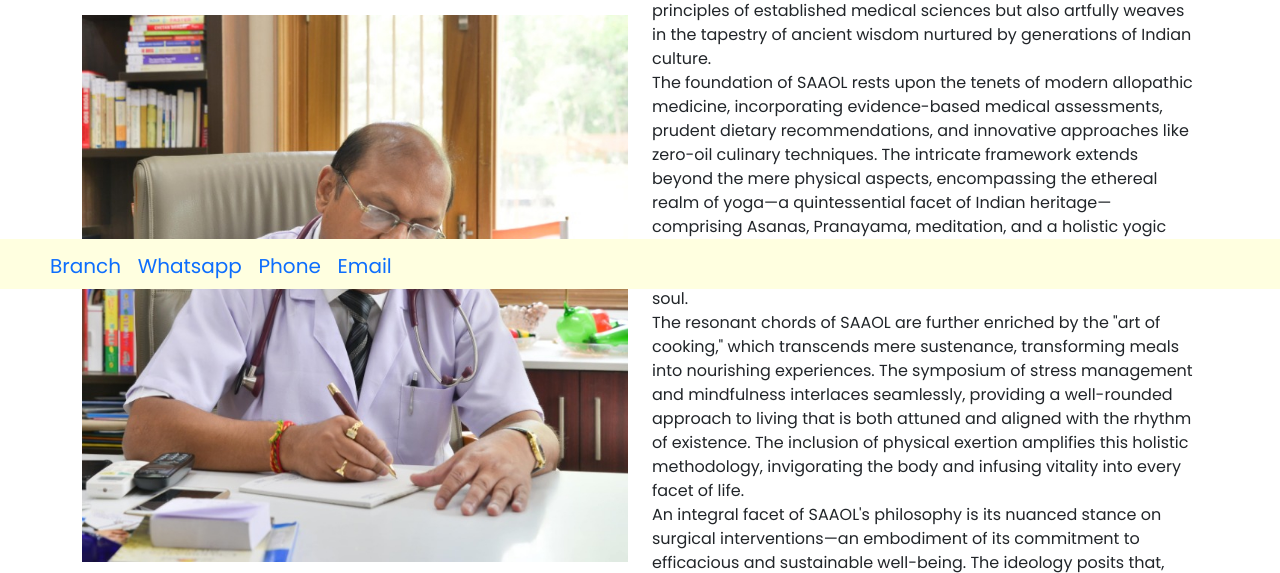
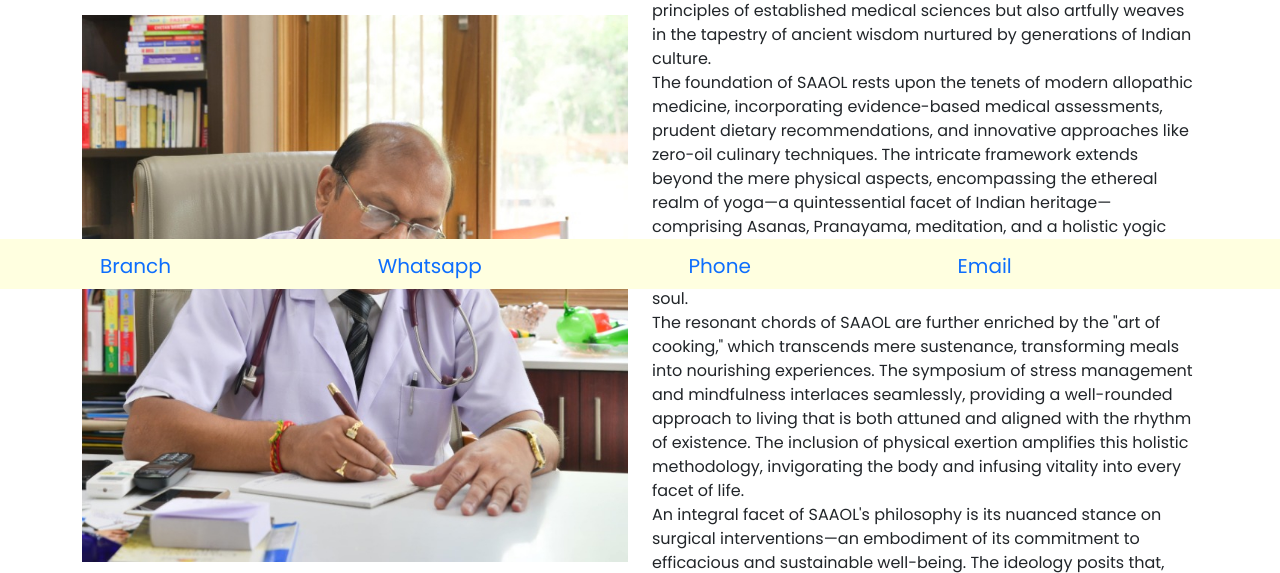
Before and after one commit to DoneshipBreakingBad/Medical, a PHP site: page /about.html in a window 1280 px wide. Shown: the part 511-1084 px from the top of the page. Run offline with PHP 8.4, Linux system fonts and the light colour scheme; some web fonts are replaced.

Commit message:
Update main.css

```diff
--- a/css/main.css
+++ b/css/main.css
@@ -398,14 +398,14 @@ footer a:hover {
     height: 50px;
     float: left;
     background-color: #FFFFE0;
-    text-align: left;
+    text-align: center;
 }
 
 .footer-text-left {
   font-size:25px;
-  padding-left:50px;
+  padding-left:100px;
   float:left;
-  word-spacing:10px;
+  word-spacing:200px;
   margin-top: 7px;
 }
 
```
